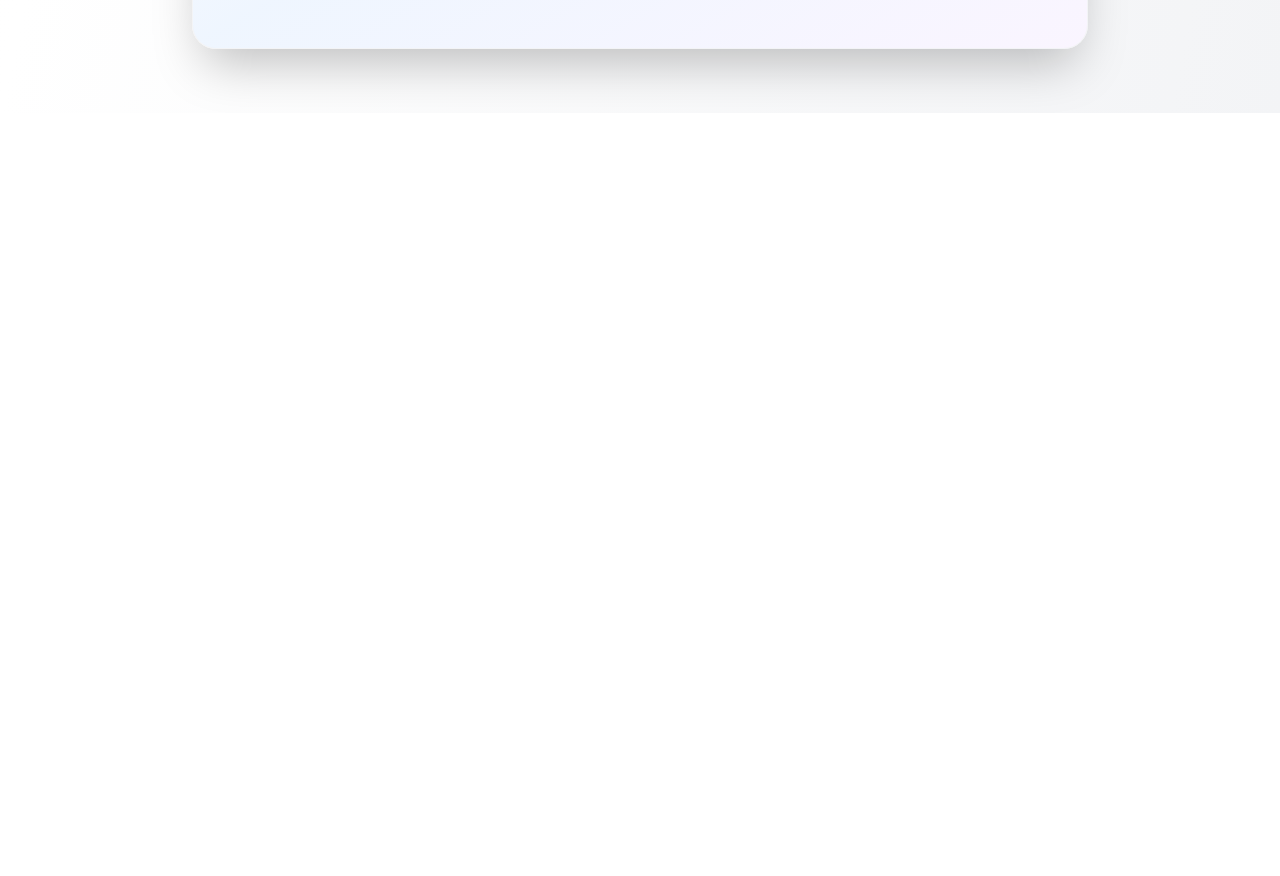
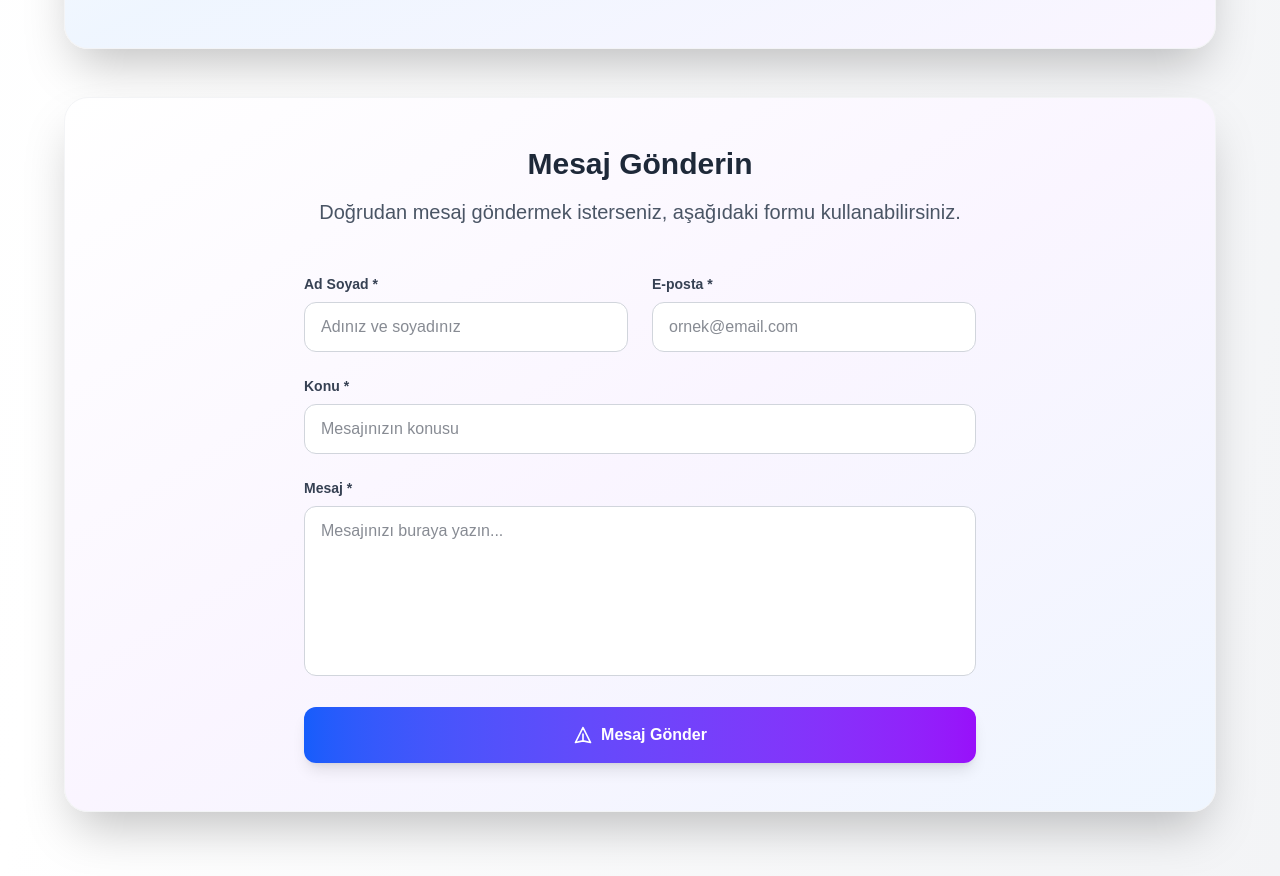
Before and after one commit to alicankocman/alicankocman.dev, a Next.js app: page / in a window 1280 px wide. Shown: the part 6308-7184 px from the top of the page. Before the commit the page ends 6421 px from the top, so only its background shows below. Built offline with nearby package versions, Linux system fonts and the light colour scheme.

Commit message:
feat: Add contact form with modern UI and form validation

```diff
--- a/src/app/sections/Contact.tsx
+++ b/src/app/sections/Contact.tsx
@@ -1,4 +1,5 @@
-import React from "react";
+"use client"
+import React, { useState } from "react";
 
 const contactInfo = [
   {
@@ -39,7 +40,43 @@ const contactInfo = [
   }
 ];
 
-const Contact = () => (
+const Contact = () => {
+  const [formData, setFormData] = useState({
+    name: "",
+    email: "",
+    subject: "",
+    message: ""
+  });
+  const [isSubmitting, setIsSubmitting] = useState(false);
+  const [submitStatus, setSubmitStatus] = useState<"idle" | "success" | "error">("idle");
+
+  const handleInputChange = (e: React.ChangeEvent<HTMLInputElement | HTMLTextAreaElement>) => {
+    const { name, value } = e.target;
+    setFormData(prev => ({
+      ...prev,
+      [name]: value
+    }));
+  };
+
+  const handleSubmit = async (e: React.FormEvent) => {
+    e.preventDefault();
+    setIsSubmitting(true);
+    setSubmitStatus("idle");
+
+    try {
+      // Burada form verilerini işleyebilirsiniz (email servisi, API, vb.)
+      // Şimdilik sadece simüle ediyoruz
+      await new Promise(resolve => setTimeout(resolve, 1500));
+      setSubmitStatus("success");
+      setFormData({ name: "", email: "", subject: "", message: "" });
+    } catch (error) {
+      setSubmitStatus("error");
+    } finally {
+      setIsSubmitting(false);
+    }
+  };
+
+  return (
     <section id="contact" className="w-full">
       <div className="text-center mb-16">
         <h2 className="text-5xl md:text-6xl font-bold text-gray-800 dark:text-gray-200 mb-6">
@@ -48,7 +85,8 @@ const Contact = () => (
         <div className="w-32 h-1 bg-gradient-to-r from-blue-500 to-purple-500 mx-auto rounded-full"></div>
       </div>
 
-    <div className="max-w-4xl mx-auto">
+      <div className="max-w-6xl mx-auto space-y-12">
+        {/* İletişim Kartları */}
         <div className="bg-gradient-to-br from-white via-blue-50 to-purple-50 dark:from-gray-800 dark:via-gray-700 dark:to-gray-800 rounded-3xl shadow-2xl p-12 animate-fade-in-up border border-gray-100 dark:border-gray-700">
           <div className="text-center mb-12">
             <h3 className="text-3xl font-bold text-gray-800 dark:text-gray-200 mb-4">
@@ -99,8 +137,139 @@ const Contact = () => (
             ))}
           </div>
         </div>
+
+        {/* Mesaj Formu */}
+        <div className="bg-gradient-to-br from-white via-purple-50 to-blue-50 dark:from-gray-800 dark:via-gray-700 dark:to-gray-800 rounded-3xl shadow-2xl p-12 animate-fade-in-up border border-gray-100 dark:border-gray-700">
+          <div className="text-center mb-12">
+            <h3 className="text-3xl font-bold text-gray-800 dark:text-gray-200 mb-4">
+              Mesaj Gönderin
+            </h3>
+            <p className="text-xl text-gray-600 dark:text-gray-400 max-w-2xl mx-auto">
+              Doğrudan mesaj göndermek isterseniz, aşağıdaki formu kullanabilirsiniz.
+            </p>
+          </div>
+
+          <form onSubmit={handleSubmit} className="max-w-2xl mx-auto space-y-6">
+            <div className="grid md:grid-cols-2 gap-6">
+              <div className="space-y-2">
+                <label htmlFor="name" className="block text-sm font-semibold text-gray-700 dark:text-gray-300">
+                  Ad Soyad *
+                </label>
+                <input
+                  type="text"
+                  id="name"
+                  name="name"
+                  value={formData.name}
+                  onChange={handleInputChange}
+                  required
+                  className="w-full px-4 py-3 border border-gray-300 dark:border-gray-600 rounded-xl focus:ring-2 focus:ring-blue-500 focus:border-transparent bg-white dark:bg-gray-700 text-gray-900 dark:text-gray-100 transition-all duration-200"
+                  placeholder="Adınız ve soyadınız"
+                />
+              </div>
+
+              <div className="space-y-2">
+                <label htmlFor="email" className="block text-sm font-semibold text-gray-700 dark:text-gray-300">
+                  E-posta *
+                </label>
+                <input
+                  type="email"
+                  id="email"
+                  name="email"
+                  value={formData.email}
+                  onChange={handleInputChange}
+                  required
+                  className="w-full px-4 py-3 border border-gray-300 dark:border-gray-600 rounded-xl focus:ring-2 focus:ring-blue-500 focus:border-transparent bg-white dark:bg-gray-700 text-gray-900 dark:text-gray-100 transition-all duration-200"
+                  placeholder="ornek@email.com"
+                />
+              </div>
+            </div>
+
+            <div className="space-y-2">
+              <label htmlFor="subject" className="block text-sm font-semibold text-gray-700 dark:text-gray-300">
+                Konu *
+              </label>
+              <input
+                type="text"
+                id="subject"
+                name="subject"
+                value={formData.subject}
+                onChange={handleInputChange}
+                required
+                className="w-full px-4 py-3 border border-gray-300 dark:border-gray-600 rounded-xl focus:ring-2 focus:ring-blue-500 focus:border-transparent bg-white dark:bg-gray-700 text-gray-900 dark:text-gray-100 transition-all duration-200"
+                placeholder="Mesajınızın konusu"
+              />
+            </div>
+
+            <div className="space-y-2">
+              <label htmlFor="message" className="block text-sm font-semibold text-gray-700 dark:text-gray-300">
+                Mesaj *
+              </label>
+              <textarea
+                id="message"
+                name="message"
+                value={formData.message}
+                onChange={handleInputChange}
+                required
+                rows={6}
+                className="w-full px-4 py-3 border border-gray-300 dark:border-gray-600 rounded-xl focus:ring-2 focus:ring-blue-500 focus:border-transparent bg-white dark:bg-gray-700 text-gray-900 dark:text-gray-100 transition-all duration-200 resize-none"
+                placeholder="Mesajınızı buraya yazın..."
+              />
+            </div>
+
+            {/* Submit Status Messages */}
+            {submitStatus === "success" && (
+              <div className="p-4 bg-green-50 dark:bg-green-900/20 border border-green-200 dark:border-green-800 rounded-xl">
+                <div className="flex items-center">
+                  <svg className="w-5 h-5 text-green-600 dark:text-green-400 mr-2" fill="currentColor" viewBox="0 0 20 20">
+                    <path fillRule="evenodd" d="M10 18a8 8 0 100-16 8 8 0 000 16zm3.707-9.293a1 1 0 00-1.414-1.414L9 10.586 7.707 9.293a1 1 0 00-1.414 1.414l2 2a1 1 0 001.414 0l4-4z" clipRule="evenodd" />
+                  </svg>
+                  <span className="text-green-800 dark:text-green-200 font-medium">
+                    Mesajınız başarıyla gönderildi! En kısa sürede size dönüş yapacağım.
+                  </span>
+                </div>
+              </div>
+            )}
+
+            {submitStatus === "error" && (
+              <div className="p-4 bg-red-50 dark:bg-red-900/20 border border-red-200 dark:border-red-800 rounded-xl">
+                <div className="flex items-center">
+                  <svg className="w-5 h-5 text-red-600 dark:text-red-400 mr-2" fill="currentColor" viewBox="0 0 20 20">
+                    <path fillRule="evenodd" d="M10 18a8 8 0 100-16 8 8 0 000 16zM8.707 7.293a1 1 0 00-1.414 1.414L8.586 10l-1.293 1.293a1 1 0 101.414 1.414L10 11.414l1.293 1.293a1 1 0 001.414-1.414L11.414 10l1.293-1.293a1 1 0 00-1.414-1.414L10 8.586 8.707 7.293z" clipRule="evenodd" />
+                  </svg>
+                  <span className="text-red-800 dark:text-red-200 font-medium">
+                    Mesaj gönderilirken bir hata oluştu. Lütfen tekrar deneyin.
+                  </span>
+                </div>
+              </div>
+            )}
+
+            <button
+              type="submit"
+              disabled={isSubmitting}
+              className="w-full bg-gradient-to-r from-blue-600 to-purple-600 hover:from-blue-700 hover:to-purple-700 text-white font-bold py-4 px-8 rounded-xl transition-all duration-300 transform hover:scale-105 disabled:opacity-50 disabled:cursor-not-allowed disabled:transform-none shadow-lg hover:shadow-xl"
+            >
+              {isSubmitting ? (
+                <div className="flex items-center justify-center">
+                  <svg className="animate-spin -ml-1 mr-3 h-5 w-5 text-white" xmlns="http://www.w3.org/2000/svg" fill="none" viewBox="0 0 24 24">
+                    <circle className="opacity-25" cx="12" cy="12" r="10" stroke="currentColor" strokeWidth="4"></circle>
+                    <path className="opacity-75" fill="currentColor" d="M4 12a8 8 0 018-8V0C5.373 0 0 5.373 0 12h4zm2 5.291A7.962 7.962 0 014 12H0c0 3.042 1.135 5.824 3 7.938l3-2.647z"></path>
+                  </svg>
+                  Gönderiliyor...
+                </div>
+              ) : (
+                <div className="flex items-center justify-center">
+                  <svg className="w-5 h-5 mr-2" fill="none" stroke="currentColor" viewBox="0 0 24 24">
+                    <path strokeLinecap="round" strokeLinejoin="round" strokeWidth={2} d="M12 19l9 2-9-18-9 18 9-2zm0 0v-8" />
+                  </svg>
+                  Mesaj Gönder
+                </div>
+              )}
+            </button>
+          </form>
+        </div>
       </div>
     </section>
   );
+};
 
 export default Contact;
```
Lines whose indentation alone changed are shown as unchanged.
